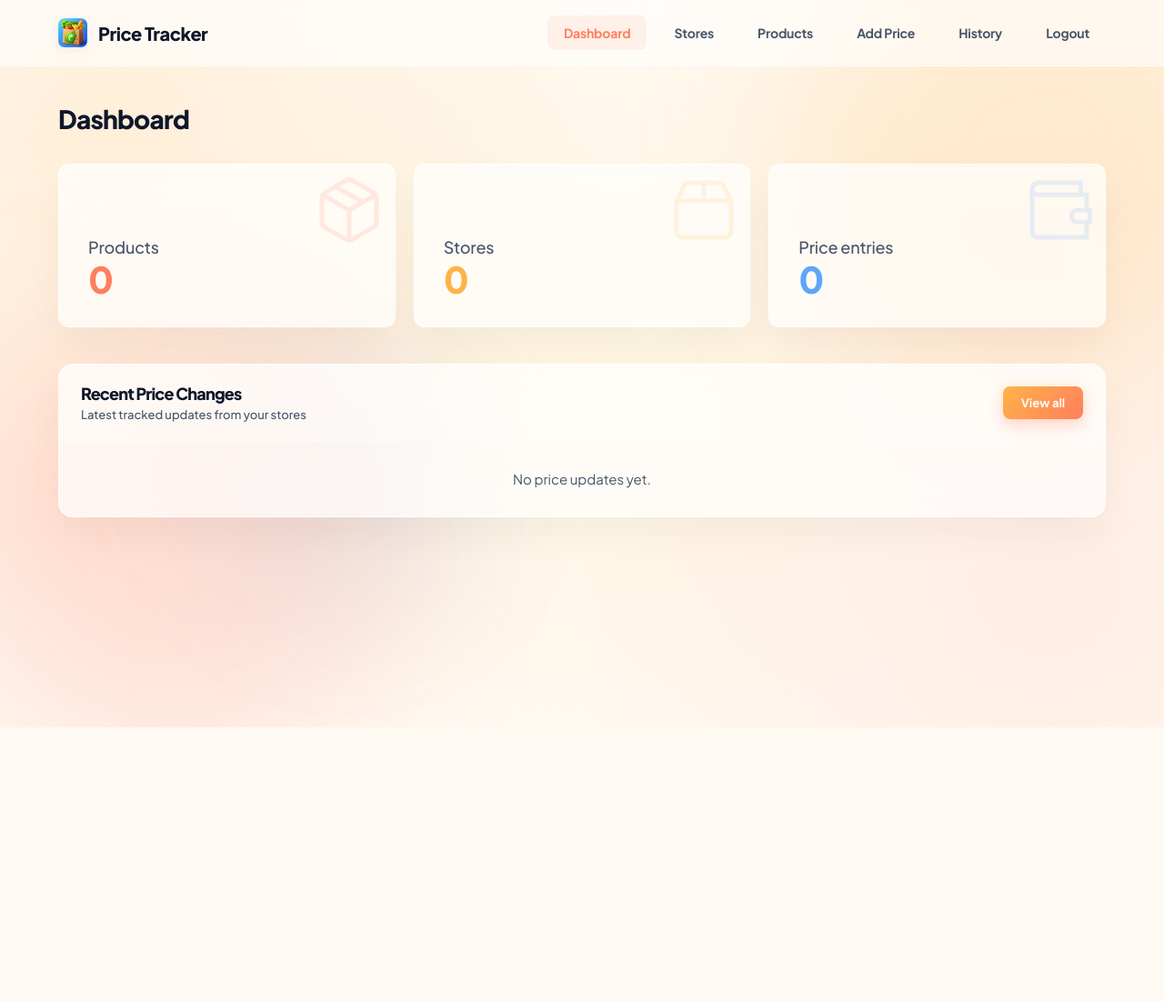
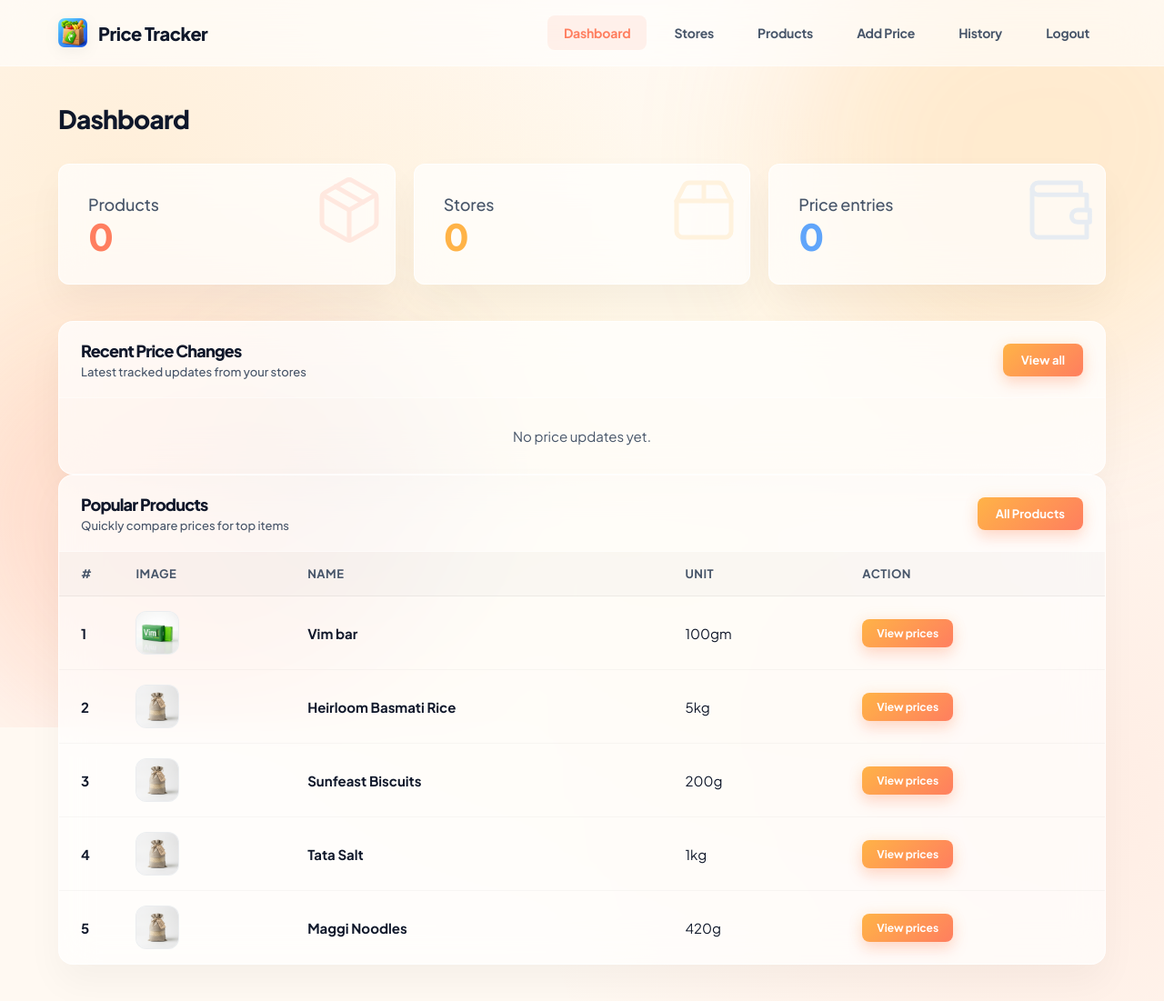
Before and after one commit to er-vikash-sain/grocery-price-app, a PHP site: page /html/dashboard.html in a window 1280 px wide. Shown: the whole page at 91% size. Before the commit the page ends 800 px from the top, so only its background shows below. Run offline with PHP 8.4, Linux system fonts and the light colour scheme.

Commit message:
feat: add modern product table to dashboard with premium styling

```diff
--- a/html/dashboard.css
+++ b/html/dashboard.css
@@ -201,7 +201,6 @@ body {
     justify-content: flex-end;
     overflow: hidden;
     position: relative;
-    min-height: 180px;
 }
 
 .stat-card:hover {
@@ -345,6 +344,97 @@ body {
     font-size: 13px;
     color: var(--text-muted);
     font-weight: 500;
+}
+
+/* Modern Product Table Styles */
+.table-container {
+    padding: 0 !important;
+    /* Edge to edge within card */
+}
+
+.modern-table-wrapper {
+    overflow-x: auto;
+    width: 100%;
+}
+
+.modern-table {
+    width: 100%;
+    border-collapse: collapse;
+    text-align: left;
+}
+
+.modern-table thead {
+    background-color: rgba(0, 0, 0, 0.02);
+    border-bottom: 1px solid rgba(0, 0, 0, 0.05);
+}
+
+.modern-table th {
+    padding: 16px 24px;
+    font-size: 13px;
+    font-weight: 700;
+    color: var(--text-muted);
+    text-transform: uppercase;
+    letter-spacing: 0.5px;
+}
+
+.modern-table td {
+    padding: 16px 24px;
+    border-bottom: 1px solid rgba(0, 0, 0, 0.03);
+    vertical-align: middle;
+    color: var(--text-main);
+    font-size: 15px;
+    transition: background-color 0.3s ease;
+}
+
+.modern-table tr:last-child td {
+    border-bottom: none;
+}
+
+.modern-table tr:hover td {
+    background-color: rgba(255, 126, 95, 0.02);
+}
+
+.col-num {
+    font-weight: 700;
+    color: var(--text-muted);
+    width: 40px;
+}
+
+.table-img-container {
+    width: 48px;
+    height: 48px;
+    border-radius: 12px;
+    overflow: hidden;
+    background-color: #f8fafc;
+    border: 1px solid rgba(0, 0, 0, 0.05);
+    display: flex;
+    align-items: center;
+    justify-content: center;
+}
+
+.table-img-container img {
+    width: 100%;
+    height: 100%;
+    object-fit: contain;
+    transition: transform 0.3s ease;
+}
+
+.modern-table tr:hover .table-img-container img {
+    transform: scale(1.1);
+}
+
+.product-name {
+    font-weight: 700;
+    color: var(--text-main);
+}
+
+.product-unit {
+    color: var(--text-muted);
+}
+
+.link-action.mini {
+    padding: 8px 16px;
+    font-size: 12px;
 }
 
 .card-body {
--- a/html/dashboard.html
+++ b/html/dashboard.html
@@ -147,6 +147,99 @@
                         </div>
                     </div>
 
+                    <!-- Modern Product Table -->
+                    <div class="content-card">
+                        <div class="card-header">
+                            <div class="header-group">
+                                <h2>Popular Products</h2>
+                                <p class="card-subtitle">Quickly compare prices for top items</p>
+                            </div>
+                            <a href="products.html" class="link-action">All Products</a>
+                        </div>
+                        <div class="card-body table-container">
+                            <div class="modern-table-wrapper">
+                                <table class="modern-table">
+                                    <thead>
+                                        <tr>
+                                            <th>#</th>
+                                            <th>Image</th>
+                                            <th>Name</th>
+                                            <th>Unit</th>
+                                            <th>Action</th>
+                                        </tr>
+                                    </thead>
+                                    <tbody>
+                                        <tr>
+                                            <td class="col-num">1</td>
+                                            <td class="col-img">
+                                                <div class="table-img-container">
+                                                    <img src="vim-bar.png" alt="Vim Bar">
+                                                </div>
+                                            </td>
+                                            <td class="product-name">Vim bar</td>
+                                            <td class="product-unit">100gm</td>
+                                            <td class="col-action">
+                                                <a href="#" class="link-action mini">View prices</a>
+                                            </td>
+                                        </tr>
+                                        <tr>
+                                            <td class="col-num">2</td>
+                                            <td class="col-img">
+                                                <div class="table-img-container">
+                                                    <img src="placeholder-food.png" alt="Basmati Rice">
+                                                </div>
+                                            </td>
+                                            <td class="product-name">Heirloom Basmati Rice</td>
+                                            <td class="product-unit">5kg</td>
+                                            <td class="col-action">
+                                                <a href="#" class="link-action mini">View prices</a>
+                                            </td>
+                                        </tr>
+                                        <tr>
+                                            <td class="col-num">3</td>
+                                            <td class="col-img">
+                                                <div class="table-img-container">
+                                                    <img src="placeholder-food.png" alt="Product">
+                                                </div>
+                                            </td>
+                                            <td class="product-name">Sunfeast Biscuits</td>
+                                            <td class="product-unit">200g</td>
+                                            <td class="col-action">
+                                                <a href="#" class="link-action mini">View prices</a>
+                                            </td>
+                                        </tr>
+                                        <tr>
+                                            <td class="col-num">4</td>
+                                            <td class="col-img">
+                                                <div class="table-img-container">
+                                                    <img src="placeholder-food.png" alt="Product">
+                                                </div>
+                                            </td>
+                                            <td class="product-name">Tata Salt</td>
+                                            <td class="product-unit">1kg</td>
+                                            <td class="col-action">
+                                                <a href="#" class="link-action mini">View prices</a>
+                                            </td>
+                                        </tr>
+                                        <tr>
+                                            <td class="col-num">5</td>
+                                            <td class="col-img">
+                                                <div class="table-img-container">
+                                                    <img src="placeholder-food.png" alt="Product">
+                                                </div>
+                                            </td>
+                                            <td class="product-name">Maggi Noodles</td>
+                                            <td class="product-unit">420g</td>
+                                            <td class="col-action">
+                                                <a href="#" class="link-action mini">View prices</a>
+                                            </td>
+                                        </tr>
+                                    </tbody>
+                                </table>
+                            </div>
+                        </div>
+                    </div>
+
                 </div>
         </main>
     </div>
```
Also changed, not shown: html/placeholder-food.png (added), html/vim-bar.png (added).
